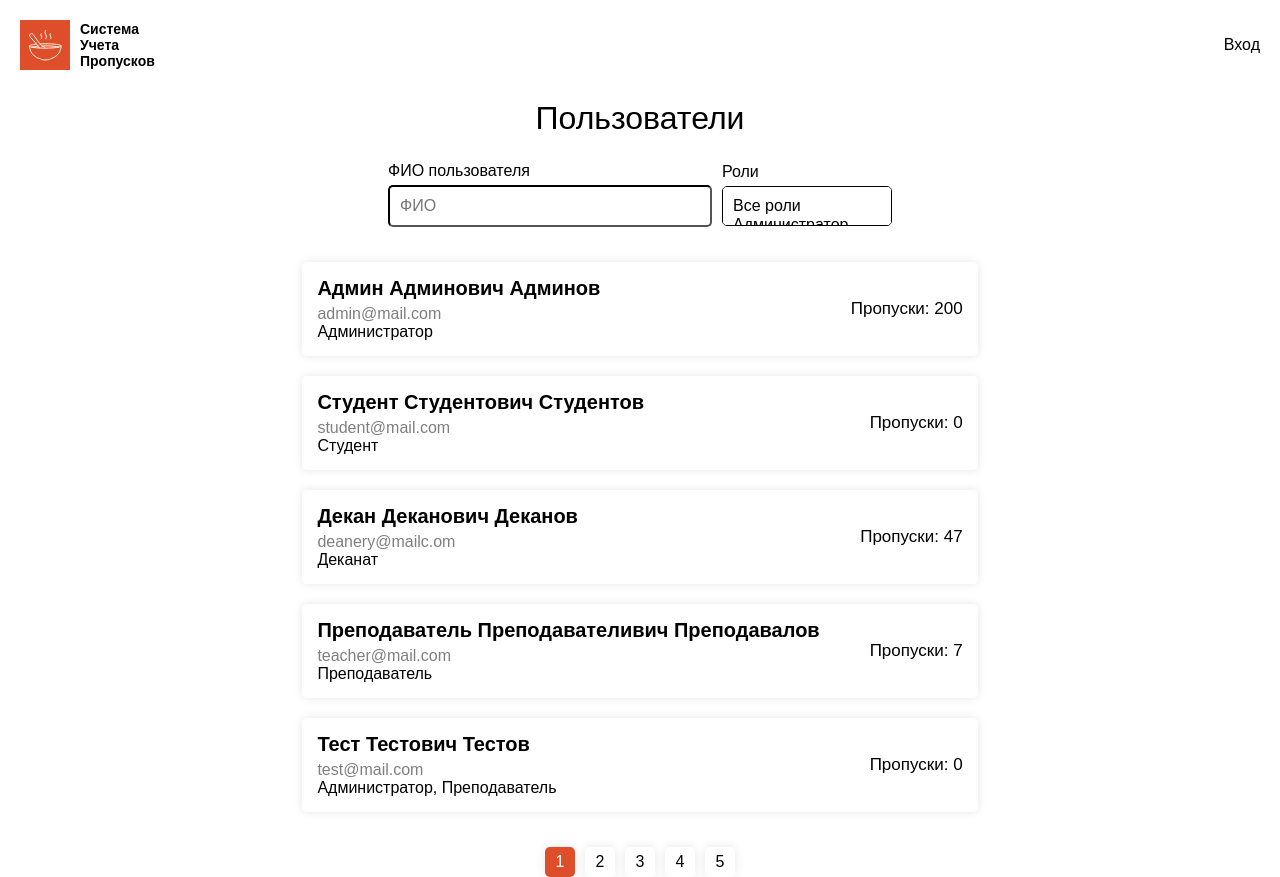
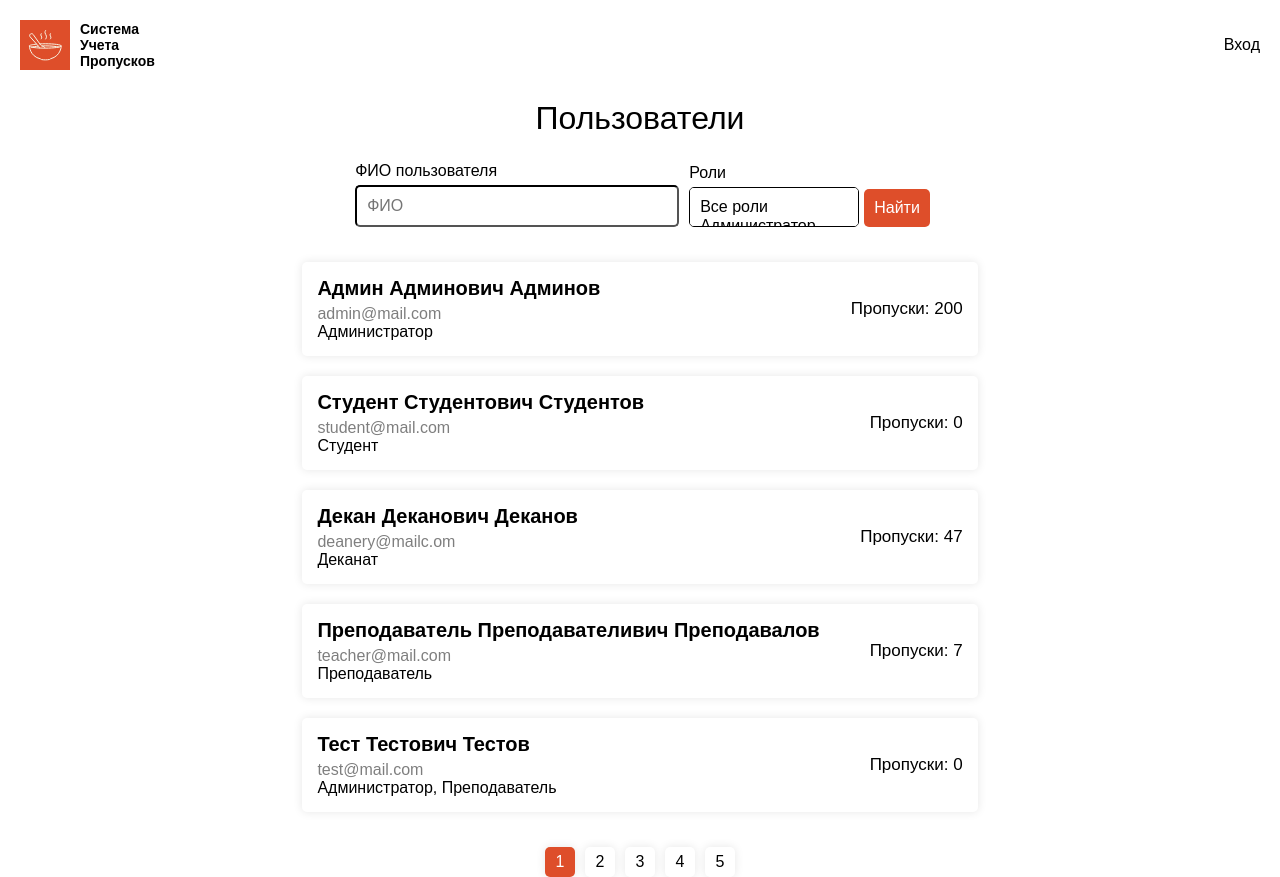
Before and after one commit to Dmitry-Kalichkin/sup-client, a SvelteKit app: page /users in a window 1280 px wide. Built offline with nearby package versions, Linux system fonts and the light colour scheme.

Commit message:
F-3295. Add buttons for adding users

```diff
--- a/src/routes/users/+page.svelte
+++ b/src/routes/users/+page.svelte
@@ -34,6 +34,17 @@
                         <option value={role}>{translations.get(role)}</option>
                     {/each}
                 </select>
+            </div>
+            <div class="buttons-group">
+                <button>Найти</button>
+                {#if userService.isManager()}
+                    <button>
+                        <img src="/images/plus-icon.svg" alt="Добавить пользователя" />
+                    </button>
+                    <button>
+                        <img src="/images/csv-icon.svg" alt="Добавить пользователей" />
+                    </button>
+                {/if}
             </div>
         </div>
     </div>
@@ -106,7 +117,7 @@
         display: flex;
         flex-direction: row;
         justify-content: space-between;
-        align-items: center;
+        align-items: end;
         margin-bottom: 20px;
     }
 
@@ -155,4 +166,25 @@
     .skips {
         font-size: 17px;
     }
+
+    .buttons-group {
+        display: flex;
+        gap: 5px;
+    }
+
+    button {
+        padding: 10px;
+        border: 0px;
+        border-radius: 5px;
+        border-color: var(--brand-color);
+        background-color: var(--brand-color);
+        color: #ffffff;
+        cursor: pointer;
+        margin-bottom: 5px;
+    }
+
+    img {
+        height: 16px;
+        width: 16px;
+    }
 </style>
```
